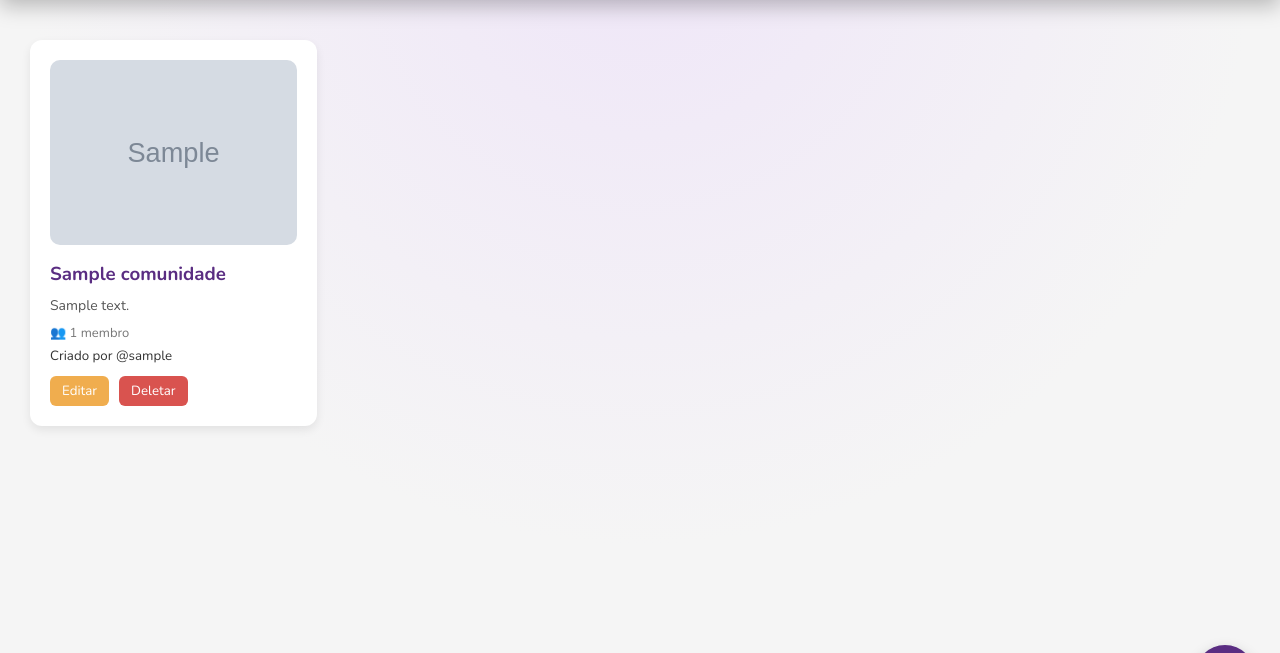
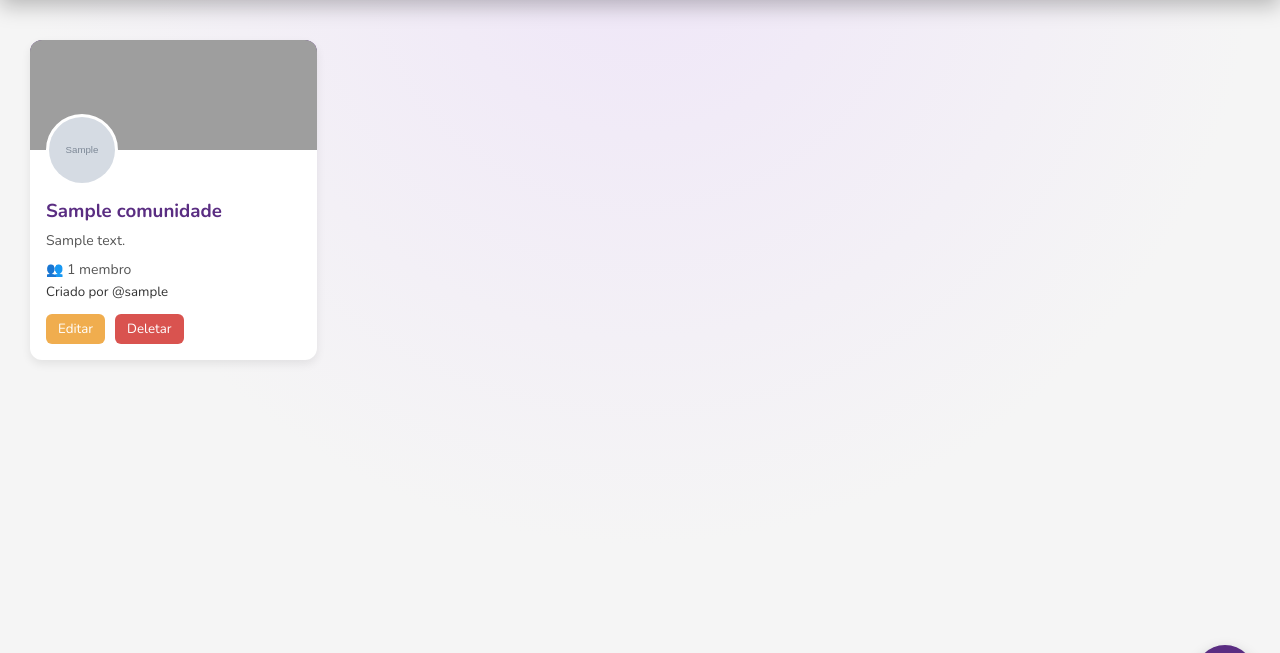
Before and after one commit to dreykzone/amino2.0, a PHP site: page /secao_comunidades.php in a window 1280 px wide. Shown: the part 70-723 px from the top of the page. Run offline with PHP 8.4, Linux system fonts and the light colour scheme; the visitor is signed in with stand-in values (Sample User, id 1); tables that the repository leaves empty or names only in its code hold one stand-in row (values such as "Sample post"); grey boxes marked "Sample" are stand-in pictures; grey boxes are pictures that could not be loaded.

Commit message:
Add logo image to uploads directory

```diff
--- a/secao_comunidades.php
+++ b/secao_comunidades.php
@@ -199,6 +199,74 @@ $result = $conn->query($sql);
             padding: 12px;
             font-size: 14px;
         }
+
+        .card {
+            padding: 0;
+            overflow: hidden;
+        }
+
+        /* BACKGROUND */
+        .card-header {
+            height: 110px;
+            background-size: cover;
+            background-position: center;
+            position: relative;
+            background-color: #5a2d82;
+        }
+
+        /* LOGO */
+        .card-logo {
+            width: 72px;
+            height: 72px;
+            border-radius: 50%;
+            object-fit: cover;
+            position: absolute;
+            bottom: -36px;
+            left: 16px;
+            background: #fff;
+            border: 3px solid #fff;
+        }
+
+        /* CONTEÚDO */
+        .card-body {
+            padding: 48px 16px 16px;
+        }
+
+        .card-body h3 {
+            color: #5a2d82;
+            margin-bottom: 6px;
+            cursor: pointer;
+        }
+
+        .membros {
+            margin-top: 8px;
+            font-size: 13px;
+            color: #777;
+        }
+
+        .acoes {
+            margin-top: 12px;
+            display: flex;
+            gap: 10px;
+        }
+
+        .btn-editar {
+            padding: 6px 12px;
+            background: #f0ad4e;
+            color: #fff;
+            border: none;
+            border-radius: 6px;
+            cursor: pointer;
+        }
+
+        .btn-deletar {
+            padding: 6px 12px;
+            background: #d9534f;
+            color: #fff;
+            border: none;
+            border-radius: 6px;
+            cursor: pointer;
+        }
     </style>
 </head>
 
@@ -218,42 +286,58 @@ $result = $conn->query($sql);
         <div class="comunidades">
             <?php while ($c = $result->fetch_assoc()): ?>
                 <div class="card">
+
+                    <!-- HEADER VISUAL -->
+                    <div class="card-header" style="background-image: url('<?= htmlspecialchars($c['background']) ?>');">
+
+
                         <?php if ($c["imagem"]): ?>
-                        <img src="<?= htmlspecialchars($c["imagem"]) ?>"
-                            style="width:100%; border-radius:10px; margin-bottom:10px;">
+                            <img class="card-logo" src="<?= htmlspecialchars($c["imagem"]) ?>">
                         <?php endif; ?>
 
-                    <h3 onclick="window.location='comunidade.php?id=<?= $c['id'] ?>'" style="cursor:pointer;">
+                    </div>
+
+                    <!-- CONTEÚDO -->
+                    <div class="card-body">
+
+                        <h3 onclick="window.location='comunidade.php?id=<?= $c['id'] ?>'">
                             <?= htmlspecialchars($c["nome"]) ?>
                         </h3>
+
                         <p><?= htmlspecialchars($c["descricao"]) ?></p>
-                    <p style="margin-top:8px; font-size:13px; color:#777;">
+
+                        <p class="membros">
                             👥 <?= $c['total_membros'] ?> membro<?= $c['total_membros'] > 1 ? 's' : '' ?>
                         </p>
+
                         <small>Criado por @<?= htmlspecialchars($c["username"]) ?></small>
 
                         <?php if ($_SESSION['user_id'] == $c['id_criador']): ?>
-                        <div style="margin-top:10px; display:flex; gap:10px;">
-                            <form action="editar_comunidade.php" method="GET" style="display:inline;"
-                                onsubmit="event.stopPropagation();">
-                                <input type="hidden" name="id" value="<?= $c['id'] ?>">
-                                <button type="button"
-                                    onclick="event.stopPropagation(); abrirModalEditar('<?= $c['id'] ?>','<?= htmlspecialchars($c['nome'], ENT_QUOTES) ?>','<?= htmlspecialchars($c['descricao'], ENT_QUOTES) ?>')"
-                                    style="padding:6px 12px; background:#f0ad4e; color:#fff; border:none; border-radius:6px; cursor:pointer;">
+                            <div class="acoes">
+                                <button onclick="event.stopPropagation(); abrirModalEditar(
+                        '<?= $c['id'] ?>',
+                        '<?= htmlspecialchars($c['nome'], ENT_QUOTES) ?>',
+                        '<?= htmlspecialchars($c['descricao'], ENT_QUOTES) ?>'
+                    )" class="btn-editar">
                                     Editar
                                 </button>
 
-                            </form>
+                                <form action="deletar_comunidade.php" method="POST"
+                                    onsubmit="event.stopPropagation(); return confirm('Tem certeza?');">
 
-                            <form action="deletar_comunidade.php" method="POST" style="display:inline;"
-                                onsubmit="event.stopPropagation(); return confirm('Tem certeza que quer deletar?');">
                                     <input type="hidden" name="id" value="<?= $c['id'] ?>">
-                                <button type="submit"
-                                    style="padding:6px 12px; background:#d9534f; color:#fff; border:none; border-radius:6px; cursor:pointer;">Deletar</button>
+
+                                    <button type="submit" class="btn-deletar">
+                                        Deletar
+                                    </button>
                                 </form>
                             </div>
                         <?php endif; ?>
+
                     </div>
+                </div>
+
+
             <?php endwhile; ?>
         </div>
     </main>
@@ -268,6 +352,7 @@ $result = $conn->query($sql);
                 <input type="text" name="nome" placeholder="Nome da comunidade" required />
                 <textarea name="descricao" placeholder="Descrição" required></textarea>
                 <input type="file" name="imagem" accept="image/*" />
+                <input type="file" name="background" accept="image/*" />
                 <button type="submit">Criar</button>
             </form>
 
@@ -285,7 +370,7 @@ $result = $conn->query($sql);
                 <input type="hidden" name="id" id="editarId">
                 <input type="text" name="nome" id="editarNome" placeholder="Nome da comunidade" required>
                 <textarea name="descricao" id="editarDescricao" placeholder="Descrição" required></textarea>
-                <input type="file" name="imagem" accept="image/*">
+                <input type="file" name="imagem" accept="image/*" />
                 <button type="submit">Salvar Alterações</button>
             </form>
         </div>
```
Also changed, not shown: criar_comunidade.php (+32 -7 lines), uploads/bg_6944067e48ae6.jpg (added), uploads/logo_6944067e488a3.jpg (added). Lines whose indentation alone changed are shown as unchanged.
